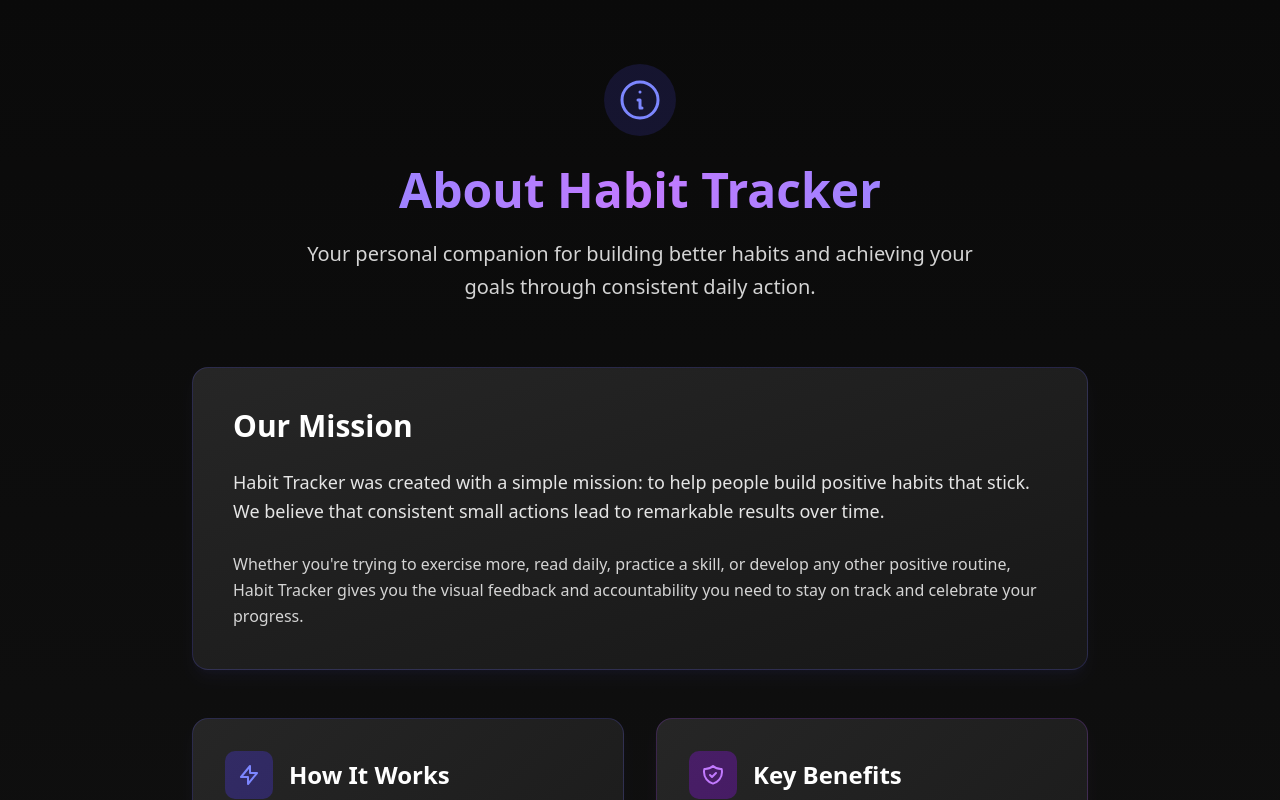
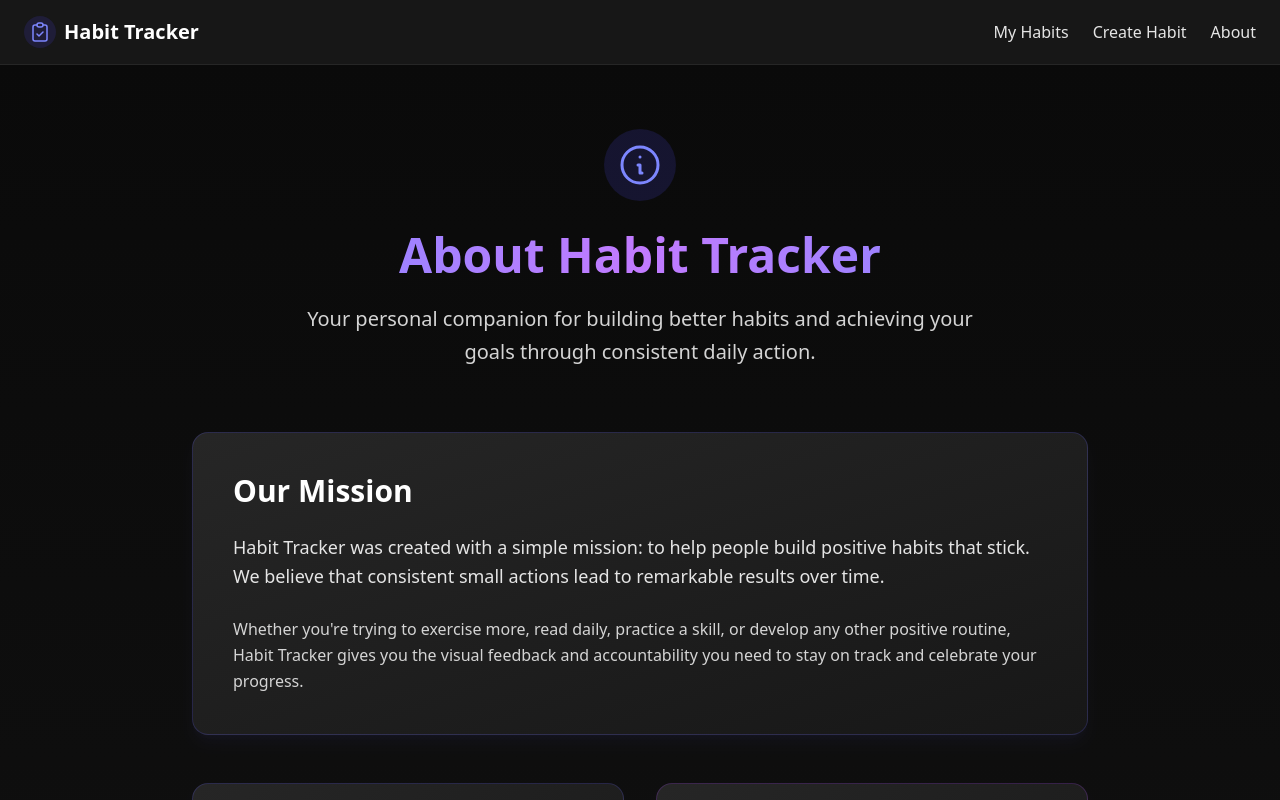
Before and after one commit to Komellar/habit-tracker, a Next.js app: page /about in a window 1280 px wide. Shown: the top 800 px of the page. Built offline with nearby package versions, Linux system fonts and the light colour scheme.

Commit message:
Add navbar

```diff
--- a/src/app/about/page.tsx
+++ b/src/app/about/page.tsx
@@ -4,7 +4,7 @@ export const dynamic = 'force-static';
 
 export default function AboutPage() {
   return (
-    <main className='min-h-[calc(100vh-80px)] bg-gradient-to-b from-neutral-950 to-neutral-900 px-4 py-16'>
+    <main className='min-h-[calc(100vh - 65)] bg-gradient-to-b from-neutral-950 to-neutral-900 px-4 py-16'>
       <div className='max-w-4xl mx-auto'>
         {/* Header Section */}
         <div className='mb-16 text-center'>
--- a/src/app/habits/[habitId]/edit/page.tsx
+++ b/src/app/habits/[habitId]/edit/page.tsx
@@ -17,7 +17,7 @@ export default async function EditHabitPage({ params }: Props) {
 
   if (!habit) {
     return (
-      <main className='min-h-screen bg-neutral-950 text-white flex items-center justify-center px-4 py-8'>
+      <main className='min-h-[calc(100vh - 65)] bg-neutral-950 text-white flex items-center justify-center px-4 py-8'>
         <div className='text-center'>
           <h1 className='text-2xl font-bold text-red-400 mb-4'>
             Habit not found
--- a/src/app/habits/[habitId]/page.tsx
+++ b/src/app/habits/[habitId]/page.tsx
@@ -22,7 +22,7 @@ export default async function HabitDetailPage({ params }: Props) {
   const completedDates = completions.map((c) => c.date);
 
   return (
-    <main className='min-h-screen bg-neutral-950 text-white px-4 py-8'>
+    <main className='min-h-[calc(100vh - 65)] bg-neutral-950 text-white px-4 py-8'>
       <div className='max-w-2xl mx-auto'>
         <TopRow habitId={habit.id} title={habit.title} color={habit.color} />
         <HabitMetadata
--- a/src/app/habits/page.tsx
+++ b/src/app/habits/page.tsx
@@ -16,7 +16,7 @@ export default async function HabitsPage() {
   const doneToday = getCompletedToday(allCompletedDates);
 
   return (
-    <main className='min-h-screen bg-neutral-950 text-white px-4 py-8 relative'>
+    <main className='min-h-[calc(100vh - 65)] bg-neutral-950 text-white px-4 py-8 relative'>
       <InfoBanner totalHabits={totalHabits} doneToday={doneToday} />
       <StatsCards doneToday={doneToday} habits={habits} />
       <section>
--- a/src/app/layout.tsx
+++ b/src/app/layout.tsx
@@ -1,6 +1,8 @@
 import type { Metadata } from 'next';
 import { Geist, Geist_Mono } from 'next/font/google';
+
 import './globals.css';
+import { Navbar } from '@/components/layout/navigation';
 
 const geistSans = Geist({
   variable: '--font-geist-sans',
@@ -27,6 +29,7 @@ export default function RootLayout({
       <body
         className={`${geistSans.variable} ${geistMono.variable} antialiased`}
       >
+        <Navbar />
         {children}
       </body>
     </html>
--- a/src/app/page.tsx
+++ b/src/app/page.tsx
@@ -2,7 +2,7 @@ import Link from 'next/link';
 
 export default function Home() {
   return (
-    <main className='flex flex-col items-center justify-center min-h-[calc(100vh)] px-4 bg-gradient-to-b from-neutral-950 to-neutral-900'>
+    <main className='flex flex-col items-center justify-center min-h-[calc(100vh - 65)] px-4 bg-gradient-to-b from-neutral-950 to-neutral-900'>
       <div className='max-w-4xl w-full text-center'>
         <div className='mb-12'>
           <div className='inline-block p-2 bg-indigo-900/30 rounded-full mb-6'>
--- a/src/components/features/habit/create-edit-habit-form.tsx
+++ b/src/components/features/habit/create-edit-habit-form.tsx
@@ -31,7 +31,7 @@ export const CreateEditHabitForm = ({ habit }: Props) => {
   });
 
   return (
-    <main className='min-h-screen bg-neutral-950 text-white flex items-center justify-center px-4 py-8'>
+    <main className='min-h-[calc(100vh - 65)] bg-neutral-950 text-white flex items-center justify-center px-4 py-8'>
       <div className='w-full max-w-md bg-neutral-900 text-white rounded-xl shadow-lg p-6 sm:p-8 border border-neutral-800'>
         <h1 className='text-2xl font-bold text-center text-indigo-400 mb-6'>
           {habit ? 'Edit habit' : 'Create a New Habit'}
--- a/src/components/features/habits-list/info-banner.tsx
+++ b/src/components/features/habits-list/info-banner.tsx
@@ -23,13 +23,11 @@ export const InfoBanner = ({ totalHabits, doneToday }: Props) => {
           </svg>
           <span className='font-bold align-middle'>Amazing job!</span>
         </span>
-        <div>
-          <span className='block text-neutral-200 text-sm'>
-            You&apos;ve completed{' '}
-            <span className='font-bold'>all {totalHabits}</span> habits today.
-            Perfect streak! 🔥
-          </span>
-        </div>
+        <span className='block text-neutral-200 text-sm mt-1'>
+          You&apos;ve completed{' '}
+          <span className='font-bold'>all {totalHabits}</span> habits today.
+          Perfect streak! 🔥
+        </span>
       </div>
     );
   }
@@ -52,13 +50,11 @@ export const InfoBanner = ({ totalHabits, doneToday }: Props) => {
         </svg>
         <span className='font-bold align-middle'>Keep it up!</span>
       </span>
-      <div>
-        <span className='block text-neutral-200 text-sm'>
-          You&apos;ve completed <span className='font-bold'>{doneToday}</span>{' '}
-          out of <span className='font-bold'>{totalHabits}</span> habits today.
-          Every step counts! 🌱
-        </span>
-      </div>
+      <span className='block text-neutral-200 text-sm mt-1'>
+        You&apos;ve completed <span className='font-bold'>{doneToday}</span> out
+        of <span className='font-bold'>{totalHabits}</span> habits today. Every
+        step counts! 🌱
+      </span>
     </div>
   );
 };
--- /dev/null
+++ b/src/components/layout/mobile-menu-button.tsx
@@ -0,0 +1,77 @@
+'use client';
+
+import Link from 'next/link';
+import { useState } from 'react';
+
+export function MobileMenuButton() {
+  const [mobileMenuOpen, setMobileMenuOpen] = useState(false);
+
+  return (
+    <div className='md:hidden'>
+      <button
+        className='text-neutral-200 hover:text-white transition-colors focus:outline-none'
+        onClick={() => setMobileMenuOpen(!mobileMenuOpen)}
+        aria-expanded={mobileMenuOpen}
+        aria-label='Toggle navigation menu'
+      >
+        {mobileMenuOpen ? (
+          <svg
+            className='w-6 h-6'
+            fill='none'
+            stroke='currentColor'
+            viewBox='0 0 24 24'
+          >
+            <path
+              strokeLinecap='round'
+              strokeLinejoin='round'
+              strokeWidth={2}
+              d='M6 18L18 6M6 6l12 12'
+            />
+          </svg>
+        ) : (
+          <svg
+            className='w-6 h-6'
+            fill='none'
+            stroke='currentColor'
+            viewBox='0 0 24 24'
+          >
+            <path
+              strokeLinecap='round'
+              strokeLinejoin='round'
+              strokeWidth={2}
+              d='M4 6h16M4 12h16M4 18h16'
+            />
+          </svg>
+        )}
+      </button>
+
+      {mobileMenuOpen && (
+        <div className='md:hidden absolute left-0 right-0 top-[72px] bg-neutral-800 border-b border-neutral-700 shadow-lg animate-fadeIn'>
+          <div className='flex flex-col p-4 space-y-3'>
+            <Link
+              href='/habits'
+              className='text-neutral-200 hover:text-white transition-colors py-2 px-4 rounded-md hover:bg-neutral-700'
+              onClick={() => setMobileMenuOpen(false)}
+            >
+              My Habits
+            </Link>
+            <Link
+              href='/habits/create'
+              className='text-neutral-200 hover:text-white transition-colors py-2 px-4 rounded-md hover:bg-neutral-700'
+              onClick={() => setMobileMenuOpen(false)}
+            >
+              Create Habit
+            </Link>
+            <Link
+              href='/about'
+              className='text-neutral-200 hover:text-white transition-colors py-2 px-4 rounded-md hover:bg-neutral-700'
+              onClick={() => setMobileMenuOpen(false)}
+            >
+              About
+            </Link>
+          </div>
+        </div>
+      )}
+    </div>
+  );
+}
--- /dev/null
+++ b/src/components/layout/navigation.tsx
@@ -0,0 +1,54 @@
+import Link from 'next/link';
+
+import { MobileMenuButton } from './mobile-menu-button';
+
+export function Navbar() {
+  return (
+    <nav className='bg-neutral-900 border-b border-neutral-800 py-4 px-6 sticky top-0 z-50 h-[65px]'>
+      <div className='max-w-7xl mx-auto flex items-center justify-between'>
+        <Link href='/' className='flex items-center space-x-2'>
+          <div className='bg-indigo-900/30 p-1 rounded-full'>
+            <svg
+              className='w-6 h-6 text-indigo-400'
+              fill='none'
+              stroke='currentColor'
+              viewBox='0 0 24 24'
+              xmlns='http://www.w3.org/2000/svg'
+            >
+              <path
+                strokeLinecap='round'
+                strokeLinejoin='round'
+                strokeWidth={1.5}
+                d='M9 5H7a2 2 0 00-2 2v12a2 2 0 002 2h10a2 2 0 002-2V7a2 2 0 00-2-2h-2M9 5a2 2 0 002 2h2a2 2 0 002-2M9 5a2 2 0 012-2h2a2 2 0 012 2m-6 9l2 2 4-4'
+              />
+            </svg>
+          </div>
+          <span className='text-xl font-bold text-white'>Habit Tracker</span>
+        </Link>
+
+        <div className='hidden md:flex items-center space-x-6'>
+          <Link
+            href='/habits'
+            className='text-neutral-200 hover:text-white transition-colors'
+          >
+            My Habits
+          </Link>
+          <Link
+            href='/habits/create'
+            className='text-neutral-200 hover:text-white transition-colors'
+          >
+            Create Habit
+          </Link>
+          <Link
+            href='/about'
+            className='text-neutral-200 hover:text-white transition-colors'
+          >
+            About
+          </Link>
+        </div>
+
+        <MobileMenuButton />
+      </div>
+    </nav>
+  );
+}
```
